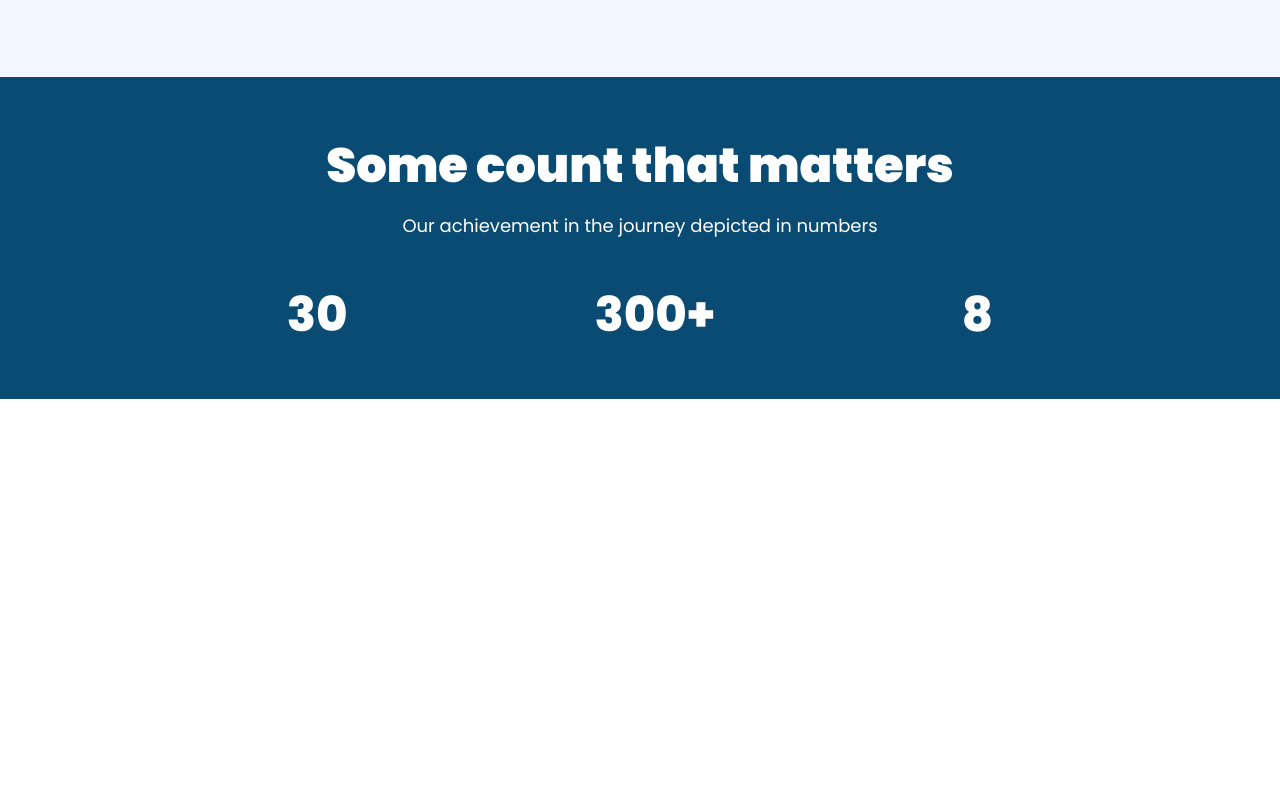
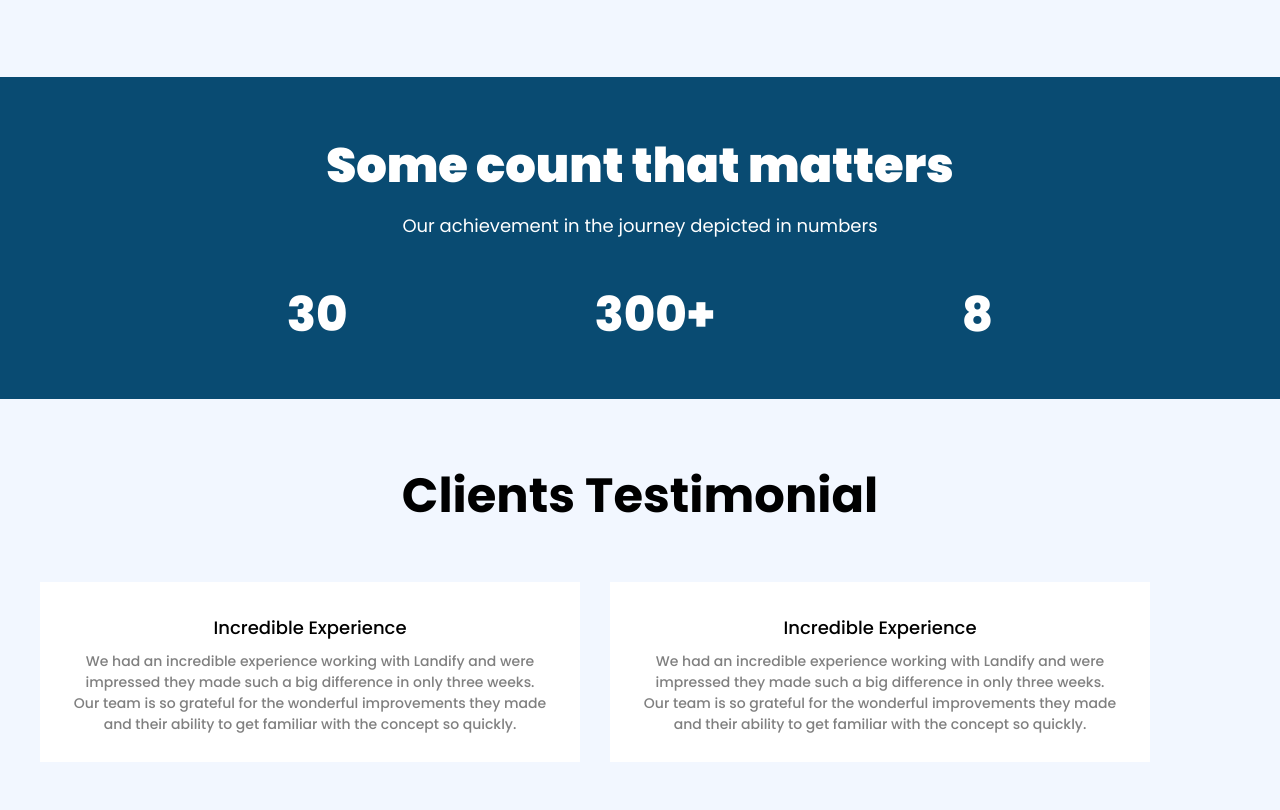
Before and after one commit to maga76/class_work, a website: page index.html in a window 1280 px wide. Shown: the part 1815-2625 px from the top of the page. Before the commit the page ends 2214 px from the top, so only its background shows below. Drawn offline with Linux system fonts and the light colour scheme.

Commit message:
section5

```diff
--- a/index.html
+++ b/index.html
@@ -84,6 +84,22 @@
                 </div>
             </div><br><br>
         </section>
+        <section class="bg-[#F2F7FF]">
+            <div class="max-w-[1200px] m-auto bg-[#F2F7FF]">
+                <p class="text-[48px] font-bold text-center pt-[61px]">Clients Testimonial</p>
+                <div class="flex gap-[30px] lg:mt-[50px] items-center">
+                    <div class="w-[540px] h-[180px] text-center bg-[white] p-[32px_32px]">
+                        <p class="text-[18px] font-medium">Incredible Experience</p>
+                        <p class="text-[14px] text-[grey] w-[476px] mt-[10px] font-medium">We had an incredible experience working with Landify and were impressed they made such a big difference in only three weeks. Our team is so grateful for the wonderful improvements they made and their ability to get familiar with the concept so quickly.</p>
+                    </div>
+                    <div class="w-[540px] h-[180px] text-center bg-[white] p-[32px_32px]">
+                        <p class="text-[18px] font-medium">Incredible Experience</p>
+                        <p class="text-[14px] text-[grey] w-[476px] mt-[10px] font-medium">We had an incredible experience working with Landify and were impressed they made such a big difference in only three weeks. Our team is so grateful for the wonderful improvements they made and their ability to get familiar with the concept so quickly.</p>
+                    </div>
+                </div>
+            </div><br><br>
+        </section>
+
     </main>
 </body>
 </html>
```
Also changed, not shown: src/output.css.
